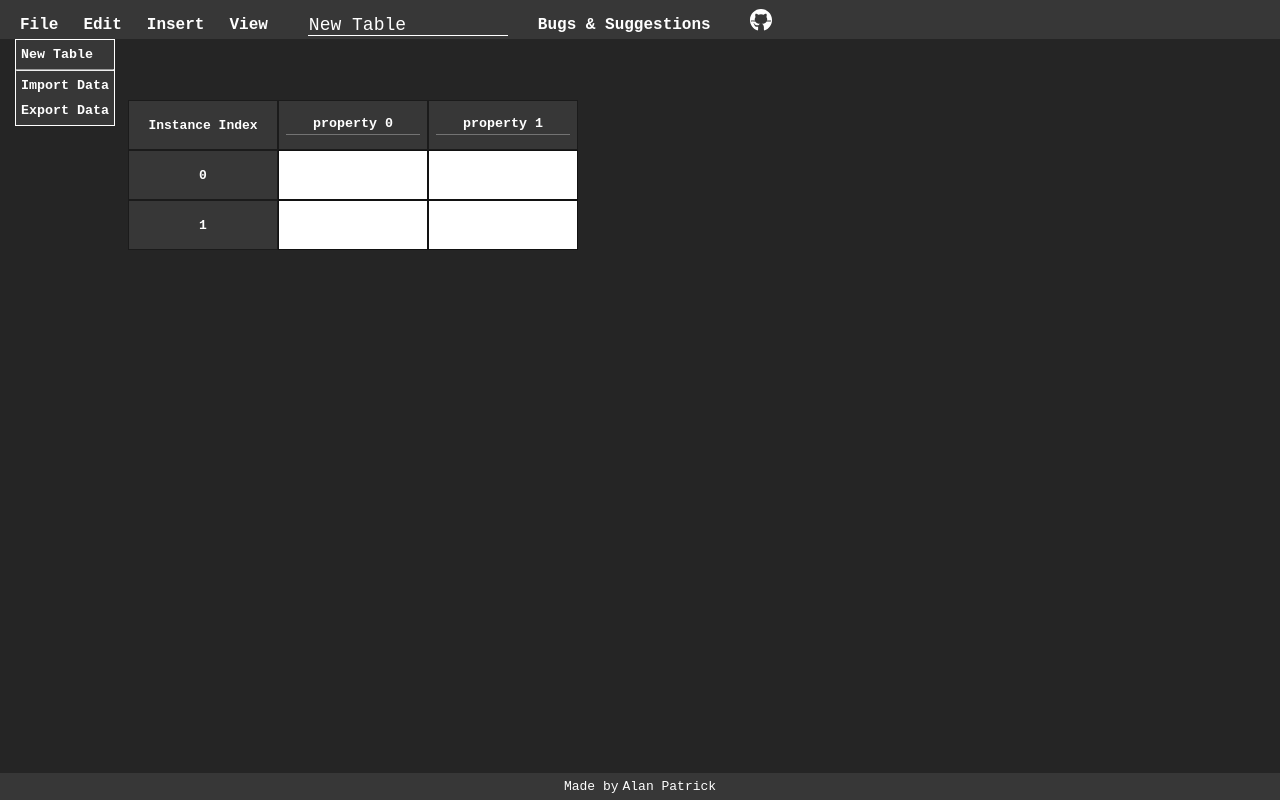
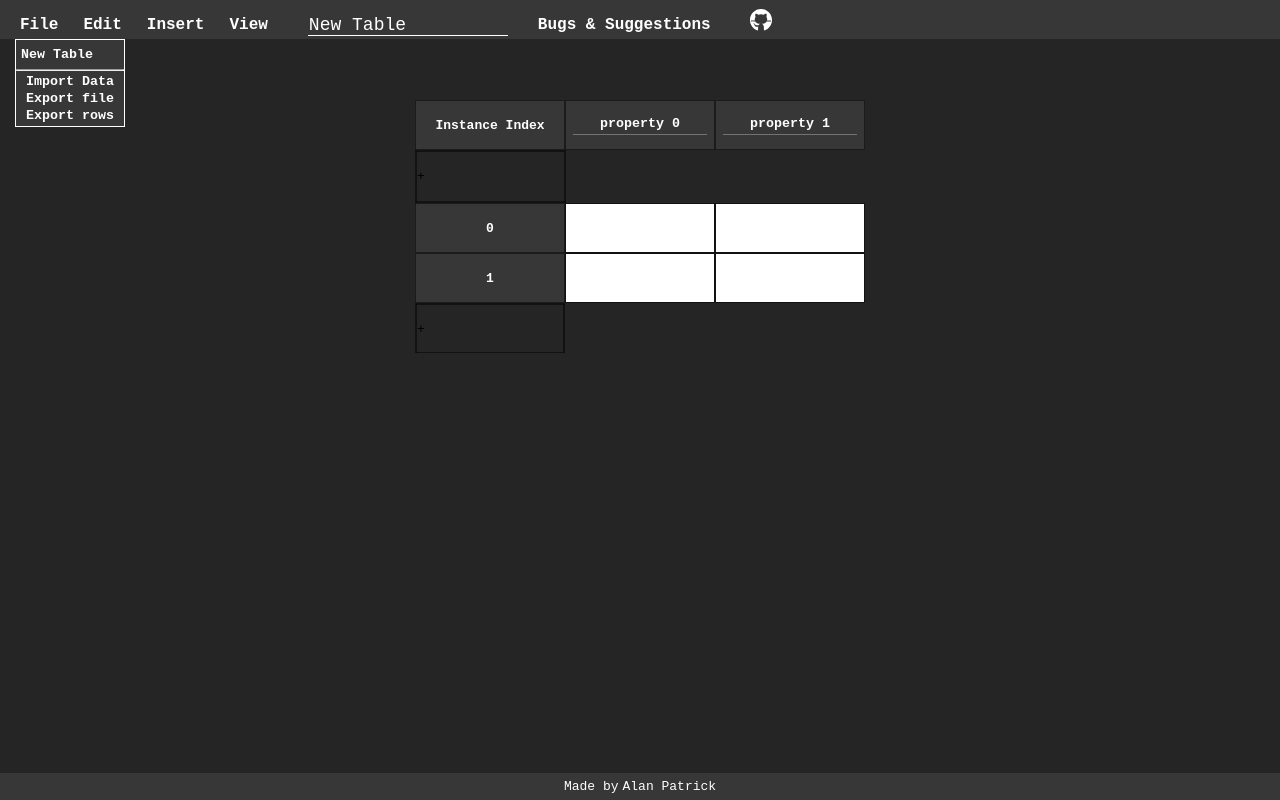
Before and after one commit to al-ptk/nosql-table, a React (Create React App) app: page / in a window 1280 px wide. Both pictures are taken after a click on the button "File". Built offline with nearby package versions, Linux system fonts and the light colour scheme.

Commit message:
feat: add export option

```diff
--- /dev/null
+++ b/src/JsonTable/AddEntityButton.js
@@ -0,0 +1,16 @@
+import React from 'react';
+import styled from 'styled-components';
+
+export const AddEntityButton = ({ handleClick, ...props }) => {
+  return (
+    <td>
+      <StyldEntityButton onClick={handleClick}>
+        {props.children}
+      </StyldEntityButton>
+    </td>
+  );
+};
+
+const StyldEntityButton = styled.td`
+  position: absolute;
+`;
--- a/src/JsonTable/JsonTable.js
+++ b/src/JsonTable/JsonTable.js
@@ -4,6 +4,7 @@ import { HeadingCell } from './HeadingCell';
 import { DataCell } from './DataCell';
 import { useSelector } from 'react-redux';
 import IndexHeading from './IndexHeading';
+import { AddEntityButton } from './AddEntityButton';
 
 export function JsonTable({ isVertical }) {
   return (
@@ -35,6 +36,7 @@ function TableHead() {
           />
         ))}
       </tr>
+      <AddEntityButton handleClick={() => {}}>+</AddEntityButton>
     </StyledTHead>
   );
 }
@@ -61,6 +63,7 @@ function TableBody() {
           })}
         </tr>
       ))}
+      <AddEntityButton handleClick={() => {}}>+</AddEntityButton>
     </StyledTBody>
   );
 }
--- a/src/JsonTable/JsonTable.styled.js
+++ b/src/JsonTable/JsonTable.styled.js
@@ -40,9 +40,9 @@ const verticalRows = css`
 
 export const StyledTable = styled.table`
   ${(props) => (props.isVertical ? verticalRows : horizontalRows)}
-  margin: 100px 10vw;
+  margin: 100px auto;
+  width: fit-content;
   max-width: 80vw;
-  width: fit-content;
 
   background-color: transparent;
   border-collapse: collapse;
--- a/src/MenuBar/ExportDataButton.js
+++ b/src/MenuBar/ExportButton.js
@@ -1,9 +1,9 @@
 import React, { useRef } from 'react';
 import { useSelector } from 'react-redux';
 
-export function ExportDataButton({ closeMenu }) {
+export function ExportButton({ closeMenu, exportMode, ...props }) {
   const title = useSelector((state) => state.table.title);
-  const getTableFile = useTableFile(); // for lazy access, instead of constant redraw
+  const getTableFile = useTableFile(exportMode); // for lazy access, instead of constant redraw
   const linkRef = useRef(null);
 
   const downloadTable = async () => {
@@ -29,24 +29,27 @@ export function ExportDataButton({ closeMenu }) {
           downloadTable();
           closeMenu();
         }}
-        className="btn btn-primary"
       >
-        Export Data
+        {props.children}
       </button>
     </span>
   );
 }
 
-const useTableFile = () => {
+const useTableFile = (exportMode) => {
   const title = useSelector((state) => state.table.title);
   const instances = useSelector((state) => state.table.instances);
   const schema = useSelector((state) => state.table.schema);
 
-  const JTEstream = JSON.stringify({
-    title,
-    schema,
-    instances,
-  });
+  const JTEstream = {
+    full: JSON.stringify({
+      title,
+      schema,
+      instances,
+    }),
+    'rows-only': JSON.stringify(instances),
+  }[exportMode];
+
   const tableFile = new File([JTEstream], `${title}.jte`, {
     type: 'application/json',
   });
--- a/src/MenuBar/FileMenu.js
+++ b/src/MenuBar/FileMenu.js
@@ -1,6 +1,6 @@
 import { useRef, useState } from 'react';
-import { ExportDataButton } from './ExportDataButton';
-import { ImportDataButton } from './ImportDataButton';
+import { ExportButton } from './ExportButton';
+import { ImportButton } from './ImportButton';
 import { ContextMenu, ContextMenuButton } from '../components/ContextMenu';
 import { newTable } from '../app/slices/tableSlice';
 import { useDispatch } from 'react-redux';
@@ -41,8 +41,13 @@ const FileDropDown = ({ xPos, yPos, Reference, closeMenu }) => {
         closeMenu={closeMenu}
       />
       <hr />
-      <ImportDataButton closeMenu={closeMenu} />
-      <ExportDataButton closeMenu={closeMenu} />
+      <ImportButton closeMenu={closeMenu} />
+      <ExportButton closeMenu={closeMenu} exportMoode={'full'}>
+        Export file
+      </ExportButton>
+      <ExportButton closeMenu={closeMenu} exportMoode={'rows-oly'}>
+        Export rows
+      </ExportButton>
     </ContextMenu>
   );
 };
--- a/src/MenuBar/ImportDataButton.js
+++ b/src/MenuBar/ImportButton.js
@@ -2,7 +2,7 @@ import React, { useRef } from 'react';
 import { useDispatch } from 'react-redux';
 import { importTable } from '../app/slices/tableSlice';
 
-export function ImportDataButton({ closeMenu }) {
+export function ImportButton({ closeMenu }) {
   const dispatch = useDispatch();
   const fileInput = useRef(null);
 
@@ -43,7 +43,6 @@ export function ImportDataButton({ closeMenu }) {
         onClick={() => {
           selectFile();
         }}
-        className="btn btn-primary"
       >
         Import Data
       </button>
--- a/src/MenuBar/ViewMenu.js
+++ b/src/MenuBar/ViewMenu.js
@@ -44,7 +44,7 @@ const ViewDropDown = ({
   showPreview,
 }) => {
   return (
-    <ContextMenu {...{ xPos, yPos, Reference }}>
+    <ContextMenu {...{ xPos, yPos, Reference, closeMenu }}>
       <ContextMenuButton
         buttonAction={() => setShowPreview((bool) => !bool)}
         buttonText={'Show preview'}
--- a/src/components/ContextMenu.js
+++ b/src/components/ContextMenu.js
@@ -103,6 +103,7 @@ const StyledMenu = styled.div`
   border: 1px solid white;
   padding: 2px 0px;
 
+  span > button,
   button {
     display: block;
     background-color: transparent;
@@ -110,7 +111,7 @@ const StyledMenu = styled.div`
     border: none;
     width: 100%;
     text-align: left;
-    padding: 1px 7.5px;
+    padding: 1px 10px;
   }
 
   hr {
```
Also changed, not shown: 1 other file (tests, documents, lock files or other folders).
